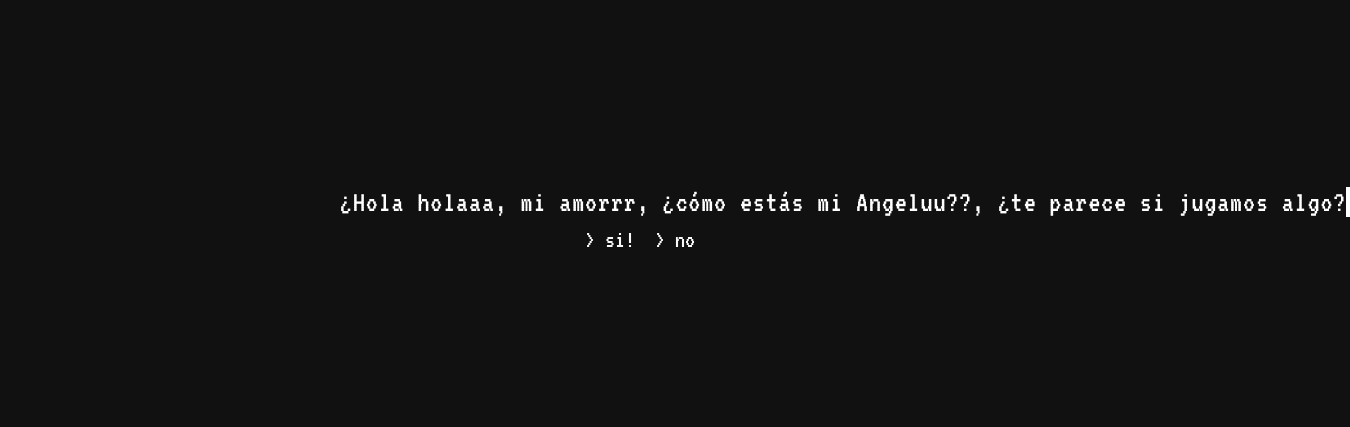
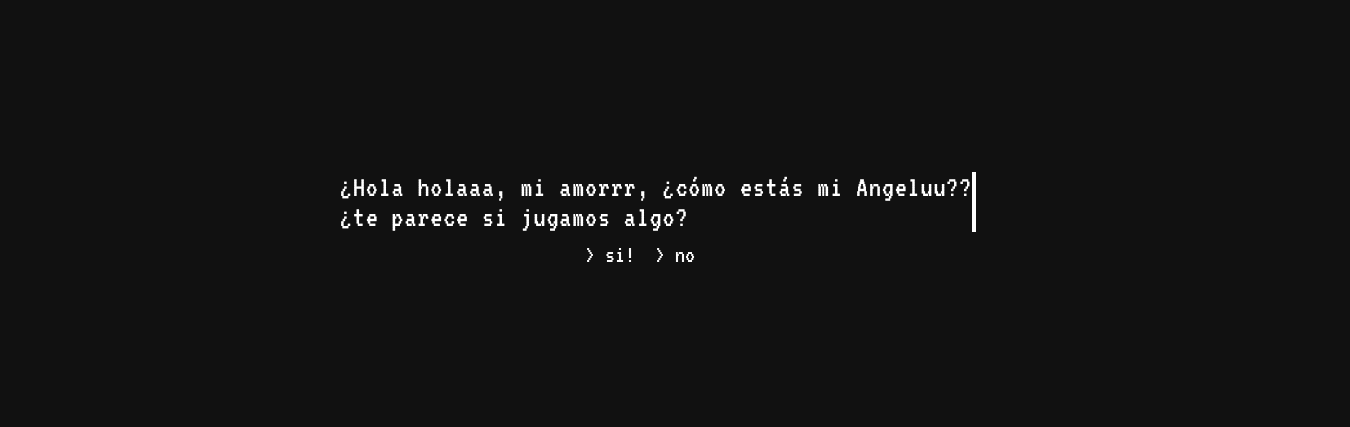
Before and after one commit to SIXER-FRAGER/Espacio-de-m-amorcito-lindo-, a plain HTML site: page index.html in a window 1280 px wide. Shown: the part 176-603 px from the top of the page, 1350 px wide, since content can reach past the window. Drawn offline with nearby package versions, Linux system fonts and the light colour scheme.

Commit message:
Actualizar index.html

```diff
--- a/index.html
+++ b/index.html
@@ -17,7 +17,8 @@
 
 <div id="out-all">
 
-  <div id="f1"><h1>¿Hola holaaa, mi amorrr, ¿cómo estás mi Angeluu??, ¿te parece si jugamos algo?</h1>
+  <div id="f1"><h1>¿Hola holaaa, mi amorrr, ¿cómo estás mi Angeluu??
+<br> ¿te parece si jugamos algo?</h1>
 
     <div class="decidir">
       <div class="si">> si!</div>
```
